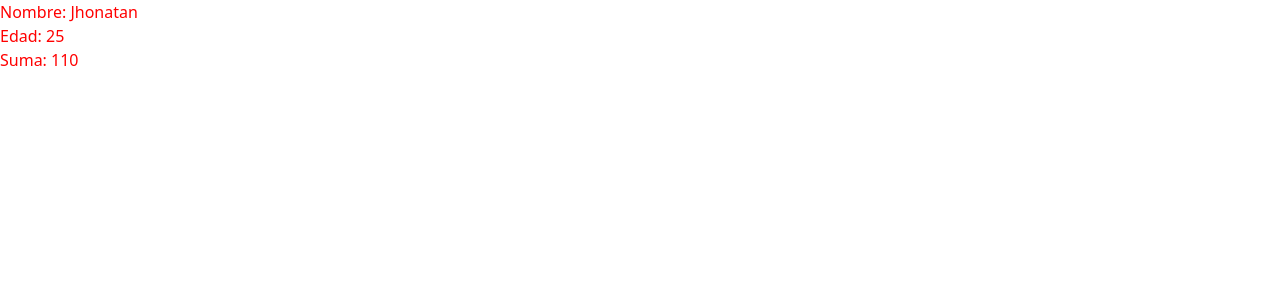
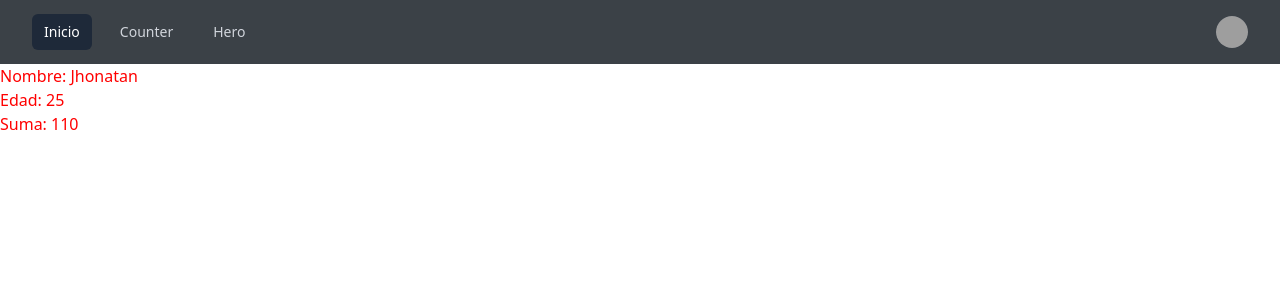
Before and after one commit to dejeloper/bases-angular-19, an Angular app: page / in a window 1280 px wide. Shown: the top 300 px of the page. Built offline with nearby package versions, Linux system fonts and the light colour scheme; grey boxes are pictures that could not be loaded.

Commit message:
feat: Add Navbar component and integrate it into the main application layout

```diff
--- a/src/app/app.component.html
+++ b/src/app/app.component.html
@@ -1 +1,3 @@
+<app-navbar />
+
 <router-outlet></router-outlet>
--- a/src/app/app.component.ts
+++ b/src/app/app.component.ts
@@ -1,9 +1,10 @@
 import {Component} from '@angular/core';
 import {RouterOutlet} from '@angular/router';
+import {NavbarComponent} from "./components/shared/navbar/navbar.component";
 
 @Component({
   selector: 'app-root',
-  imports: [RouterOutlet],
+  imports: [RouterOutlet, NavbarComponent],
   templateUrl: './app.component.html',
 })
 export class AppComponent {
--- /dev/null
+++ b/src/app/components/shared/navbar/navbar.component.html
@@ -0,0 +1,51 @@
+<nav class="bg-[#3b4147] text-white">
+  <div class="mx-auto max-w-7xl px-2 sm:px-6 lg:px-8">
+    <div class="relative flex h-16 items-center justify-between">
+      <div
+        class="flex flex-1 items-center justify-center sm:items-stretch sm:justify-start"
+      >
+        <div class="flex space-x-4">
+          <a
+            routerLink="/"
+            routerLinkActive="bg-gray-800 text-white"
+            [routerLinkActiveOptions]="{ exact: true }"
+            class="rounded-md px-3 py-2 text-sm font-medium text-gray-300 hover:bg-gray-500 hover:text-white"
+            >Inicio</a
+          >
+          <a
+            routerLink="/counter"
+            routerLinkActive="bg-gray-800 text-white"
+            class="rounded-md px-3 py-2 text-sm font-medium text-gray-300 hover:bg-gray-500 hover:text-white"
+            >Counter</a
+          >
+          <a
+            routerLink="/hero"
+            routerLinkActive="bg-gray-800 text-white"
+            class="rounded-md px-3 py-2 text-sm font-medium text-gray-300 hover:bg-gray-500 hover:text-white"
+            >Hero</a
+          >
+        </div>
+      </div>
+      <div
+        class="absolute inset-y-0 right-0 flex items-center pr-2 sm:static sm:inset-auto sm:ml-6 sm:pr-0"
+      >
+        <div class="relative ml-3">
+          <div
+            class="relative flex rounded-full bg-gray-800 text-sm focus:ring-2 focus:ring-white focus:ring-offset-2 focus:ring-offset-gray-800 focus:outline-hidden"
+            id="user-menu-button"
+            aria-expanded="false"
+            aria-haspopup="true"
+          >
+            <span class="absolute -inset-1.5"></span>
+            <span class="sr-only">Open user menu</span>
+            <img
+              class="size-8 rounded-full"
+              src="https://dejeloper.com/images/me_02.webp"
+              alt=""
+            />
+          </div>
+        </div>
+      </div>
+    </div>
+  </div>
+</nav>
```
Also changed, not shown: src/app/components/shared/navbar/navbar.component.ts (added, +11 -0 lines).
